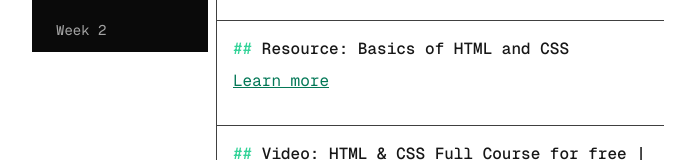
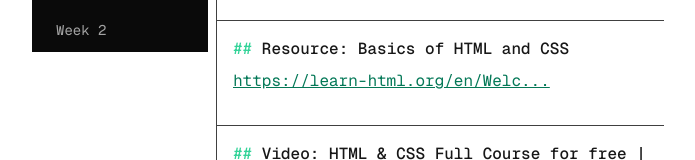
Before and after one commit to namishh/onesemester, a Next.js app: page /web in a window 1280 px wide. Shown: the part 140-300 px from the top of the page, without its empty margins (296-991 px from the left). Built offline with nearby package versions, Linux system fonts and the light colour scheme.

Commit message:
commit 3

```diff
--- a/app/components/task.tsx
+++ b/app/components/task.tsx
@@ -41,7 +41,7 @@ export const TaskComponent = ({ task, className = "" }: { task: Task; className?
                     rel="noopener noreferrer"
                     className="px-4 text-emerald-700 hover:text-emerald-800 underline"
                 >
-                    Learn more
+                    {task.url.length > 30 ? task.url.slice(0, 30) + '...' : task.url}
                 </a>
             )}
             {task.image && (
```
